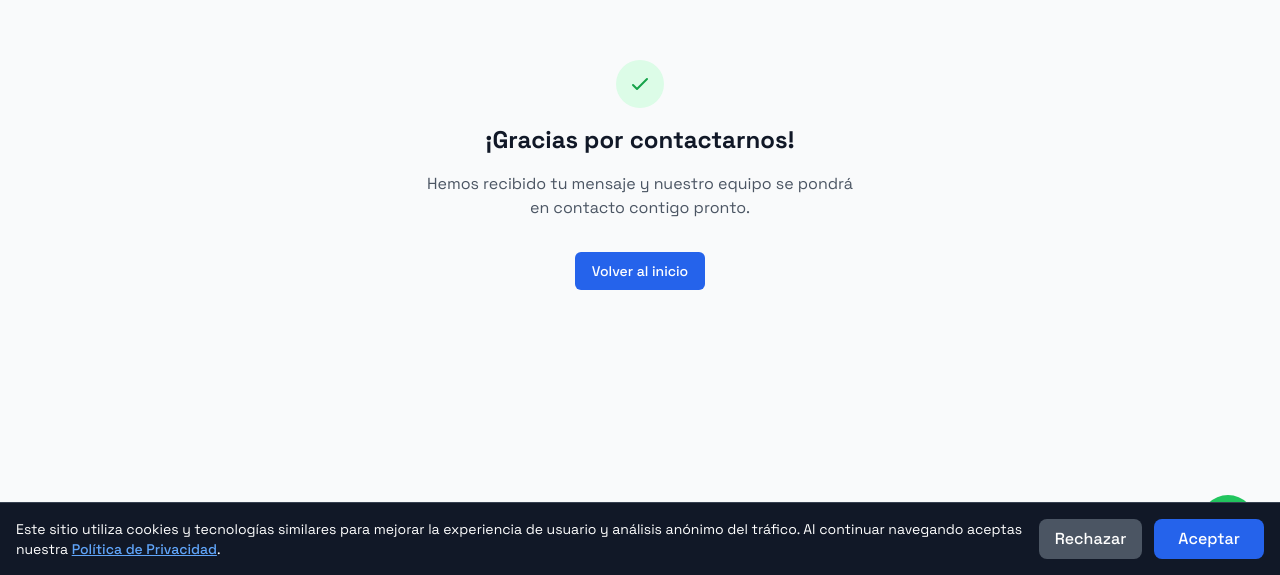
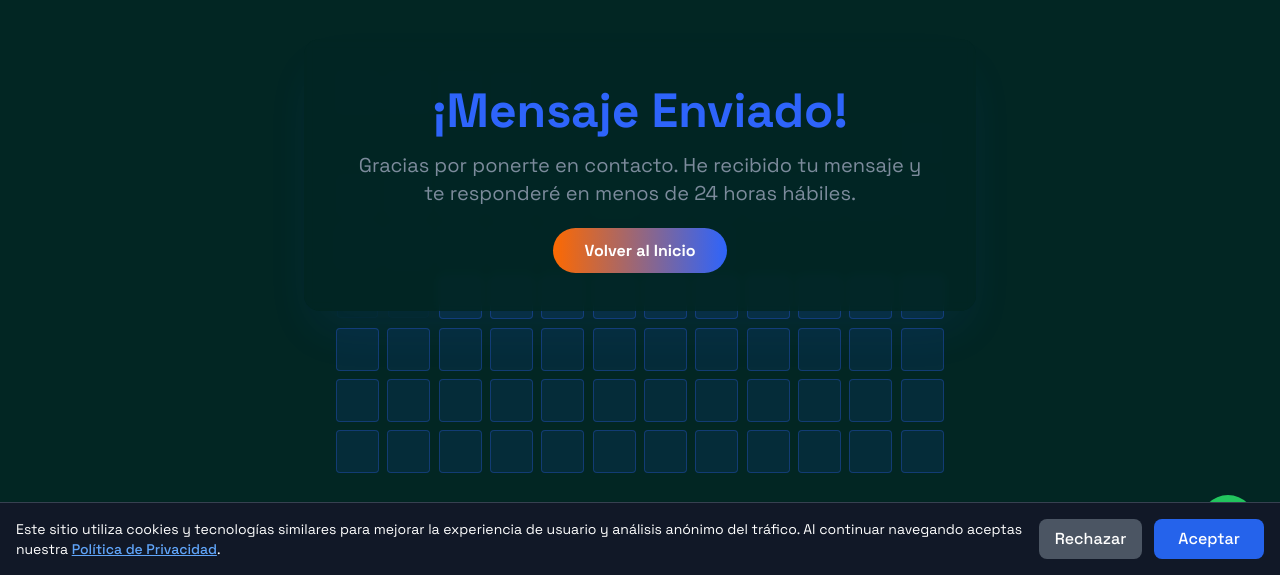
Before and after one commit to KateAmador/k8labs-spa, a Vue app: page /gracias in a window 1280 px wide. Shown: the part 225-800 px from the top of the page. Built offline with nearby package versions, Linux system fonts and the light colour scheme.

Commit message:
Modificado estilos de la pagina de gracias

```diff
--- a/src/components/pages/ThankYouPage.vue
+++ b/src/components/pages/ThankYouPage.vue
@@ -1,5 +1,6 @@
 <script setup>
 import { useSEO, seoConfigs } from '../../composables/useSEO.js'
+import BackgroundGrid from '../ui/BackgroundGrid.vue'
 
 // Configurar SEO para la página de gracias
 const { useSEOConfig } = useSEO()
@@ -7,24 +8,28 @@ useSEOConfig(seoConfigs.thanks)
 </script>
 
 <template>
-  <main>
-    <section class="min-h-screen flex items-center justify-center bg-gray-50">
-      <div class="max-w-md mx-auto text-center">
-        <div class="mx-auto flex items-center justify-center h-12 w-12 rounded-full bg-green-100 mb-4">
-          <svg class="h-6 w-6 text-green-600" fill="none" viewBox="0 0 24 24" stroke="currentColor">
-            <path stroke-linecap="round" stroke-linejoin="round" stroke-width="2" d="M5 13l4 4L19 7" />
-          </svg>
-        </div>
-        <h1 class="text-2xl font-bold text-gray-900 mb-4">¡Gracias por contactarnos!</h1>
-        <p class="text-gray-600 mb-8">
-          Hemos recibido tu mensaje y nuestro equipo se pondrá en contacto contigo pronto.
+  <div class="min-h-screen bg-fondo-oscuro text-texto-claro flex flex-col items-center justify-center text-center p-4">
+    <div class="relative max-w-2xl mx-auto">
+      <BackgroundGrid />
+      <div
+        class="relative z-10 bg-fondo-oscuro/80 backdrop-blur-sm p-8 md:p-12 rounded-2xl shadow-2xl shadow-primario/10"
+        v-motion
+        :initial="{ opacity: 0, y: 50 }"
+        :enter="{ opacity: 1, y: 0, transition: { duration: 500 } }"
+      >
+        <h1 class="text-4xl md:text-5xl font-bold text-primario mb-4">¡Mensaje Enviado!</h1>
+        <p class="text-lg md:text-xl text-texto-secundario mb-8">
+          Gracias por ponerte en contacto. He recibido tu mensaje y te responderé en menos de 24 horas hábiles.
         </p>
-        <a href="/" class="inline-flex items-center px-4 py-2 border border-transparent text-sm font-medium rounded-md text-white bg-blue-600 hover:bg-blue-700">
-          Volver al inicio
-        </a>
+        <router-link
+          to="/"
+          class="bg-gradient-to-r from-secundario to-primario text-white font-bold py-3 px-8 rounded-full transition-all duration-300 transform hover:scale-105 hover:shadow-lg hover:shadow-secundario/50"
+        >
+          Volver al Inicio
+        </router-link>
       </div>
-    </section>
-  </main>
+    </div>
+  </div>
 </template>
 
 <style scoped>
```
